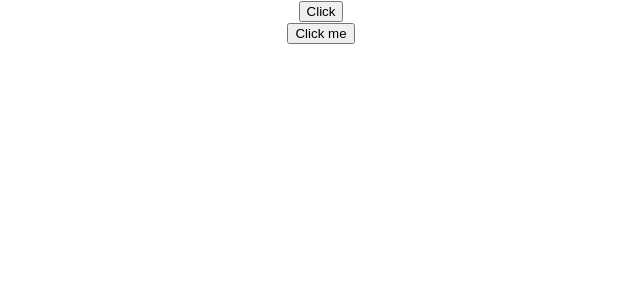
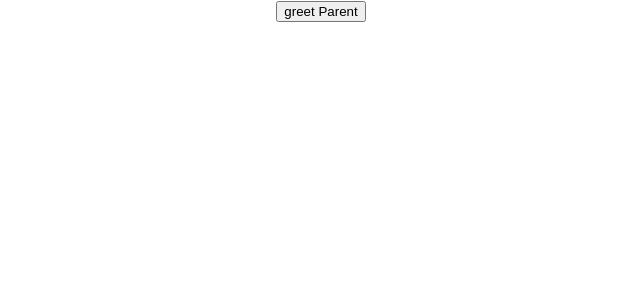
Before and after one commit to ArunaAP/Learn_ReactJs, a React (Create React App) app: page / in a window 1280 px wide. Shown: the top 300 px of the page, without its empty margins (319-959 px from the left). Built offline with nearby package versions, Linux system fonts and the light colour scheme.

Commit message:
method as props method parameter

```diff
--- a/src/App.js
+++ b/src/App.js
@@ -4,12 +4,15 @@
 import Message from './Components/Message';
 import FunctionClick from './Components/FunctionClick';
 import ClassClick from './Components/ClassClick';
+import ParentComponents from './Components/ParentComponents';
 
 function App() {
   return (
     <div className="App">
-      <FunctionClick />
-      <ClassClick />
+      <ParentComponents/>
+
+      {/* <FunctionClick />
+      <ClassClick /> */}
 
       {/* <Message /> */}
 
--- /dev/null
+++ b/src/Components/ChildComponent.js
@@ -0,0 +1,11 @@
+import React from 'react'
+
+function ChildComponent(props) {
+  return (
+    <div>
+        <button onClick={() => props.greetHandler('child')}>greet Parent</button>
+    </div>
+  )
+}
+
+export default ChildComponent
--- /dev/null
+++ b/src/Components/ParentComponents.js
@@ -0,0 +1,27 @@
+import React, { Component } from 'react'
+import ChildComponent from './ChildComponent'
+
+class ParentComponents extends Component {
+
+    constructor(props) {
+      super(props)
+
+      this.state = {
+         parentName: 'Parent'
+      }
+      this.greetParent =this.greetParent.bind(this)
+    }
+
+    greetParent(childName){
+        alert(`Hello ${this.state.parentName} from ${childName}`)
+    }
+  render() {
+    return (
+      <div>
+        <ChildComponent greetHandler={this.greetParent}/>
+      </div>
+    )
+  }
+}
+
+export default ParentComponents
```
